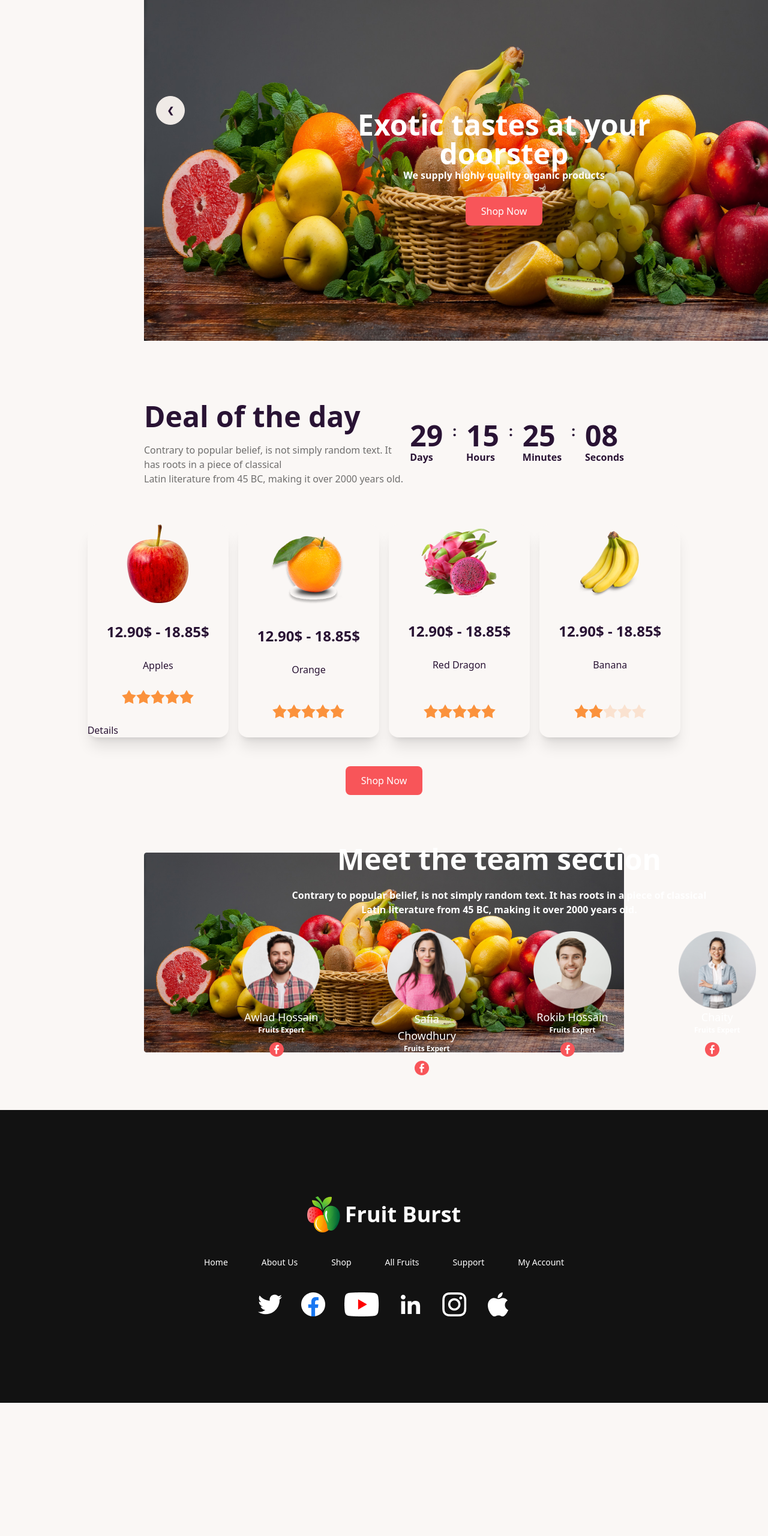
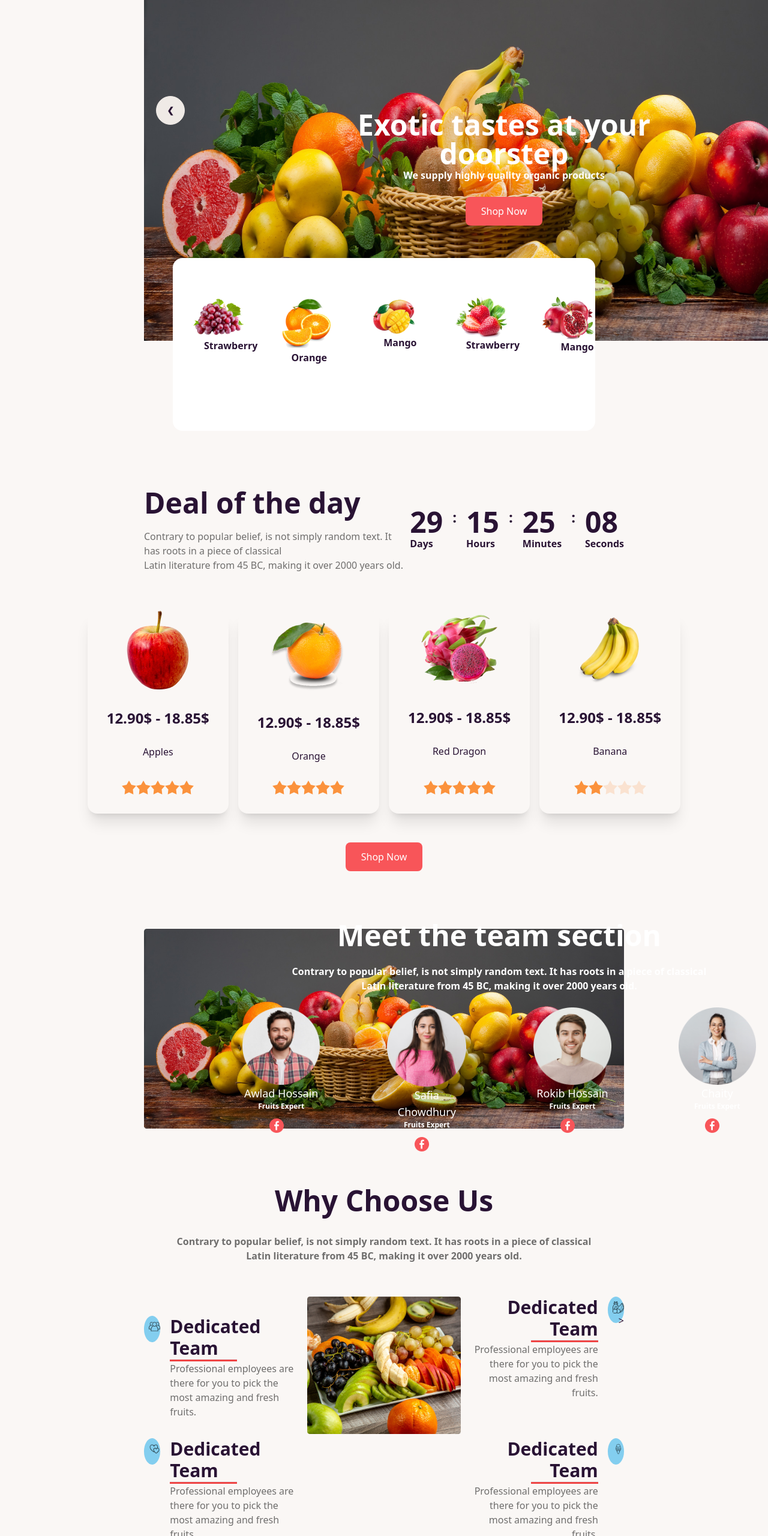
Before and after one commit to rifatahmed34/Assignments--3, a plain HTML site: page index.html in a window 1280 px wide. Shown: the part 240-2800 px from the top of the page at 60% size. Before the commit the page ends 2578 px from the top, so only its background shows below. Drawn offline with nearby package versions, Linux system fonts and the light colour scheme; files whose address does not match are found by name.

Commit message:
added least section

```diff
--- a/index.html
+++ b/index.html
@@ -122,6 +122,30 @@
                     </div>
                 </div>
             </div>
+            <div
+                class="grid grid-cols md:grid-cols-2 lg:grid-cols-5 h-72 relative -mt-36  lg:mx-72 rounded-2xl pt-16 pl-8 gap-14  bg-[#FFF]">
+                <div>
+                    <img src="./images/fruit1.png" alt="">
+                    <p class="text-base font-semibold pl-5">Strawberry</p>
+                </div>
+                <div>
+                    <img src="./images/fruit2.png" alt="">
+                    <p class="text-base font-semibold pl-5">Orange</p>
+                </div>
+                <div>
+                    <img src="./images/fruit3.png" alt="">
+                    <p class="text-base font-semibold pl-7">Mango</p>
+                </div>
+                <div>
+                    <img src="./images/fruit4.png" alt="">
+                    <p class="text-base font-semibold pl-5">Strawberry</p>
+                </div>
+                <div>
+                    <img src="./images/fruit5.png" alt="">
+                    <p class="text-base font-semibold pl-8">Mango</p>
+                </div>
+
+            </div>
         </section>
 
     </header>
@@ -169,7 +193,6 @@
                             <input type="radio" name="rating-2" class="mask mask-star-2 bg-orange-400" />
                         </div>
                     </div>
-                    <a href="">Details</a>
                 </div>
 
                 <div class="card bg-base-100 shadow-xl">
@@ -225,8 +248,10 @@
                 <div class="absolute flex justify-between transform -translate-y-1/2 left-5 right-5 top-1/2">
                     <div class="text-center ml-96 ">
                         <h2 class="text-white text-5xl font-extrabold mt-6">Meet the team section</h2>
-                        <p class="text-white font-semibold mt-6">Contrary to popular belief, is not simply random text. It
-                            has roots in a piece of classical <br> Latin literature from 45 BC, making it over 2000 years
+                        <p class="text-white font-semibold mt-6">Contrary to popular belief, is not simply random text.
+                            It
+                            has roots in a piece of classical <br> Latin literature from 45 BC, making it over 2000
+                            years
                             old.</p>
                         <div class="flex justify-center gap-x-28 mt-6">
                             <div>
@@ -271,6 +296,84 @@
                             </div>
                         </div>
         </section>
+        <section class="my-24">
+            <div class="text-center pb-14">
+                <h3 class="text-5xl font-extrabold pb-8">Why Choose Us</h3>
+                <p class="font-semibold text-[#12121299]">Contrary to popular belief, is not simply random text. It has
+                    roots in a piece of classical <br> Latin literature from 45 BC, making it over 2000 years old.</p>
+            </div>
+            <div class="grid grid-cols lg:grid-cols-3 gap-4 lg:mx-60">
+                <div>
+                    <div class="flex py-8 gap-4">
+                        <div class="h-11 w-20 bg-sky-500/50 rounded-[70%]"><img class="pt-2 pl-2"
+                                src="./icon-3/group 1.png" alt=""></div>
+                        <div>
+                            <h1 class="text-3xl font-semibold">Dedicated Team</h1>
+                            <hr class="w-28 h-1 bg-red-500">
+                            <p class="text-[#12121299]">Professional employees are there for you to pick the most
+                                amazing and fresh fruits.</p>
+                        </div>
+                    </div>
+                    <div class="flex gap-4">
+                        <div class="h-11 w-20 bg-sky-500/50 rounded-[70%]"><img class="pt-2 pl-2"
+                                src="./icon-3/love 1.png" alt=""></div>
+                        <div>
+                            <h1 class="text-3xl font-semibold">Dedicated Team</h1>
+                            <hr class="w-28 h-1 bg-red-500">
+                            <p class="text-[#12121299]">Professional employees are there for you to pick the most
+                                amazing and fresh fruits.</p>
+                        </div>
+                    </div>
+                    <div class="flex py-8 gap-4">
+                        <div class="h-11 w-20 bg-sky-500/50 rounded-[70%]"><img class="pt-2 pl-2"
+                                src="./icon-3/gift-box 1.png" alt=""></div>
+                        <div>
+                            <h1 class="text-3xl font-semibold">Dedicated Team</h1>
+                            <hr class="w-28 h-1 bg-red-500">
+                            <p class="text-[#12121299]">Professional employees are there for you to pick the most
+                                amazing and fresh fruits.</p>
+                        </div>
+                    </div>
+                </div>
+                <div><img src="./images/whychoose1.png" alt=""></div>
+                <div class="grid grid-rows">
+                    <div class="flex text-end  gap-4">
+                        <div>
+                            <h1 class="text-3xl font-semibold">Dedicated Team</h1>
+                            <hr class="w-28 h-1 bg-red-500 ml-auto">
+                            <p class="text-[#12121299]">Professional employees are there for you to pick the most
+                                amazing and fresh fruits.</p>
+                        </div>
+                        <div class="h-11 w-20 bg-sky-500/50 rounded-[70%]"><img class="pt-2 pl-2"src="./icon-3/fruit 1.png" alt="">>
+
+                    </div>
+                </div>
+                <div class="grid grid-rows">
+                    <div class="flex text-end  gap-4">
+                        <div>
+                            <h1 class="text-3xl font-semibold">Dedicated Team</h1>
+                            <hr class="w-28 h-1 bg-red-500 ml-auto">
+                            <p class="text-[#12121299]">Professional employees are there for you to pick the most
+                                amazing and fresh fruits.</p>
+                        </div>
+                        <div class="h-11 w-20 bg-sky-500/50 rounded-[70%]"><img class="pt-2 pl-2"src="./icon-3/ice-cream 1.png" alt="">
+
+                    </div>
+                </div>
+                <div class="grid grid-rows">
+                    <div class="flex text-end  gap-4">
+                        <div>
+                            <h1 class="text-3xl font-semibold">Dedicated Team</h1>
+                            <hr class="w-28 h-1 bg-red-500 ml-auto">
+                            <p class="text-[#12121299]">Professional employees are there for you to pick the most
+                                amazing and fresh fruits.</p>
+                        </div>
+                        <div class="h-11 w-20 bg-sky-500/50 rounded-[70%]"><img class="pt-2 pl-2"src="./icon-3/like 1.png" alt="">
+
+                    </div>
+                </div>
+            </div>
+        </section>
     </main>
     <footer class="footer py-36 footer-center p-10 bg-[#121212] text-primary-content">
         <div class="flex">
```
Also changed, not shown: icon-3/fruit 1.png (added), icon-3/gift-box 1.png (added), icon-3/group 1.png (added), icon-3/ice-cream 1.png (added), icon-3/like 1.png (added), icon-3/love 1.png (added). Lines whose indentation alone changed are shown as unchanged.
